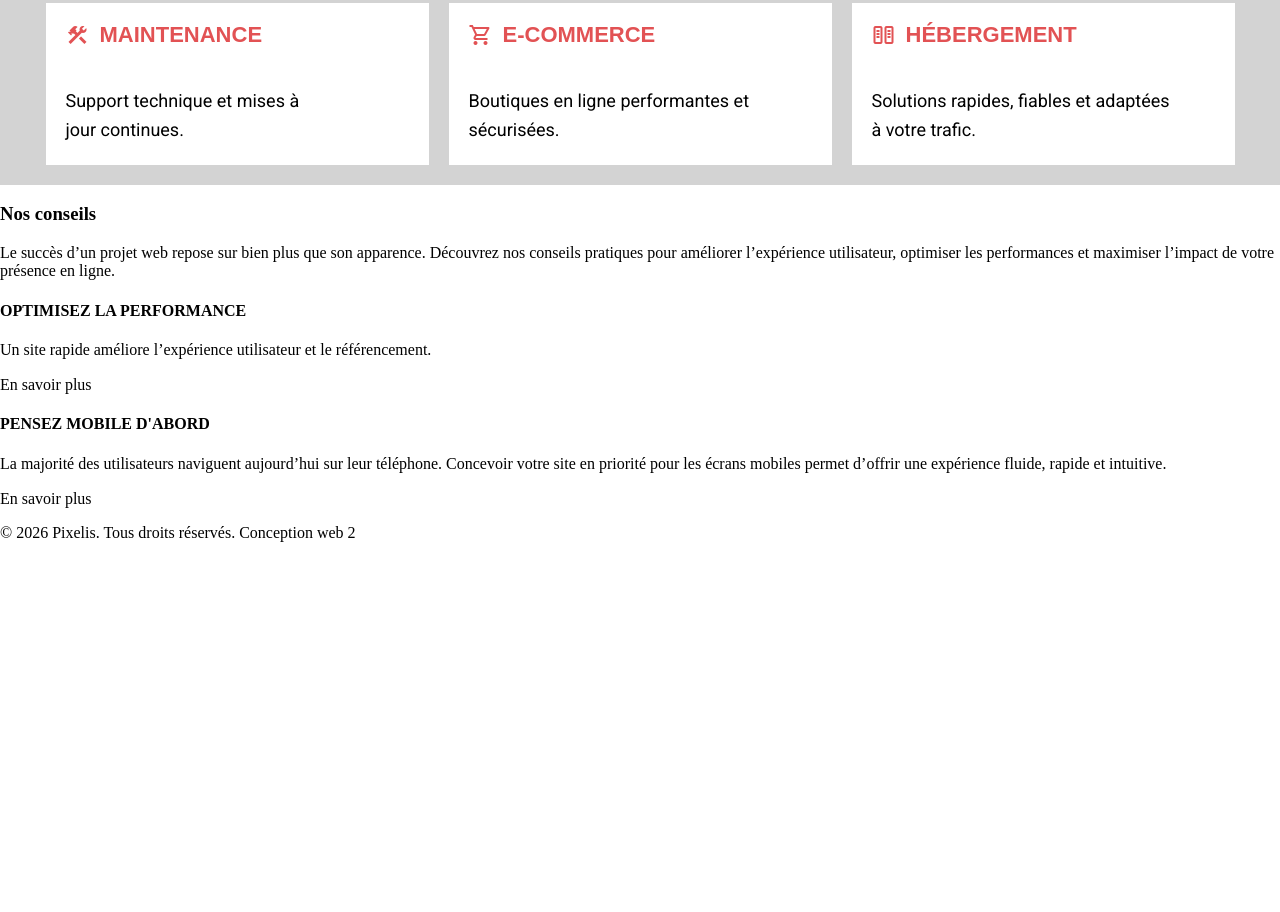
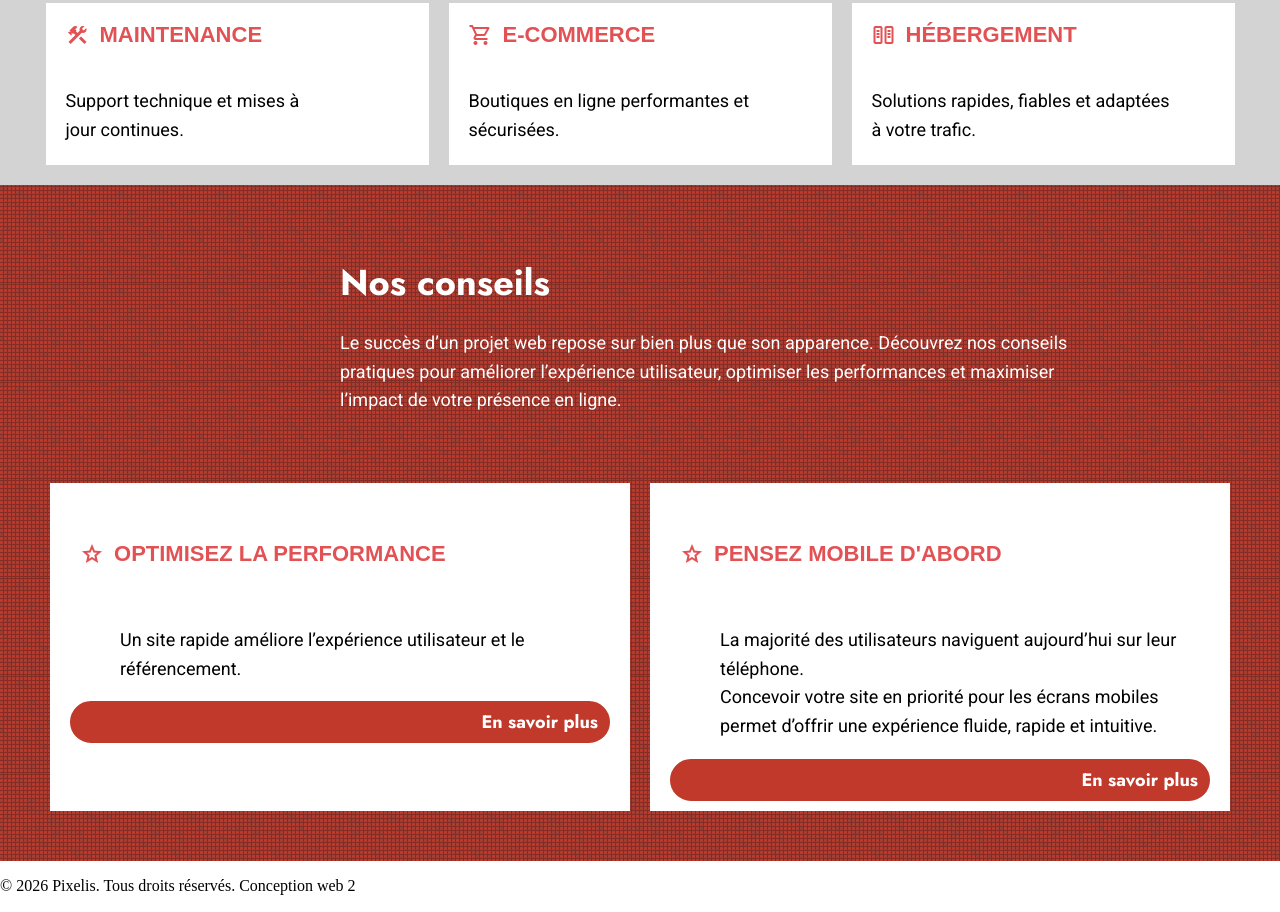
Before and after one commit to IzeSyber/FIN, a plain HTML site: page index.html in a window 1280 px wide. Shown: the part 1238-2150 px from the top of the page. Before the commit the page ends 1796 px from the top, so only its background shows below. Drawn offline with nearby package versions, Linux system fonts and the light colour scheme; a script that the page names is missing.

Commit message:
pingpong

```diff
--- a/css/stile.css
+++ b/css/stile.css
@@ -141,3 +141,74 @@ h2 {
 .web .rouge p{
     color: #ffffff;
 }
+section.conseil{
+  background-image: url(../image/3px-tile\ 13.png);
+  background-repeat: 100;
+  background-color: #c0392b;
+  margin: 0px;
+}
+.conseil h3{
+  margin: 0;
+  font:
+    700 18px/1 "Jost",
+    sans-serif;
+    font-size: 36px;
+    padding: 80px 0px 10px 340px;
+    color: #ffffff;
+}
+.conseil p{
+  font:
+    400 18px/1.6 "Roboto",  sans-serif;
+    color: white;
+    padding: 0px 0px 0px 340px;
+}
+.conseil .goom p{
+  padding: 20px 0px 0px 50px;
+  color: black;
+  text-align: left;
+}
+ .wrapper .goom{
+  display: grid;
+  grid-template-columns: 1fr 1fr;
+
+  justify-content: center;
+  padding: 50px;
+
+  gap: 20px;
+}
+.goom article{
+  text-align: center;
+  padding: 20px;
+  align-items: center;
+  background-color: #ffffff;
+  height: 288px;
+}
+.goom article h4{
+  display: flex;
+  align-items: center;
+  justify-content: left;
+  gap: 10px;
+  font:
+    700 22px/1.1 "Josefin",
+    sans-serif;
+    color: #E25254;
+    padding: 10px;
+}
+
+.goom article span{
+display: flex;
+justify-content: end;
+}
+.goom article .bouton{
+    border:
+    2px,
+    solid #c0392b;
+  padding: 10px;
+  border-radius: 30px;
+  font:
+    700 18px/1 "Jost",
+    sans-serif;
+  color: #ffffff;
+  background-color: #c0392b;
+  align-items: end;
+}
--- a/index.html
+++ b/index.html
@@ -125,32 +125,42 @@ computer
         <h3>Nos conseils</h3>
         <p>
           Le succès d’un projet web repose sur bien plus que son apparence.
-          Découvrez nos conseils pratiques pour améliorer l’expérience
-          utilisateur, optimiser les performances et maximiser l’impact de votre
+          Découvrez nos conseils <br> pratiques pour améliorer l’expérience
+          utilisateur, optimiser les performances et maximiser <br> l’impact de votre
           présence en ligne.
         </p>
-        <article class="etoile">
+        <section class="goom">
+        <article>
+
 <h4>
+  <span class="material-symbols-outlined">
+star
+</span>
     OPTIMISEZ LA PERFORMANCE
 </h4>
 <p>
-    Un site rapide améliore l’expérience utilisateur et le référencement.
+    Un site rapide améliore l’expérience  utilisateur et le <br>référencement.
 </p>
 <span class="bouton">
 En savoir plus
 </span>
         </article>
-        <article class="etoile">
+
+        <article>
 <h4>
+  <span class="material-symbols-outlined">
+star
+</span>
     PENSEZ MOBILE D'ABORD
 </h4>
 <p>
-    La majorité des utilisateurs naviguent aujourd’hui sur leur téléphone. Concevoir votre site en priorité pour les écrans mobiles permet d’offrir une expérience fluide, rapide et intuitive.
+    La majorité des utilisateurs naviguent aujourd’hui sur leur téléphone. <br>Concevoir votre site en priorité pour les écrans mobiles permet d’offrir une expérience fluide, rapide et intuitive.
 </p>
 <span class="bouton">
     En savoir plus
 </span>
         </article>
+      </section>
       </div>
     </section>
     <footer class="footer">
```
Also changed, not shown: image/3px-tile 13.png (added).
